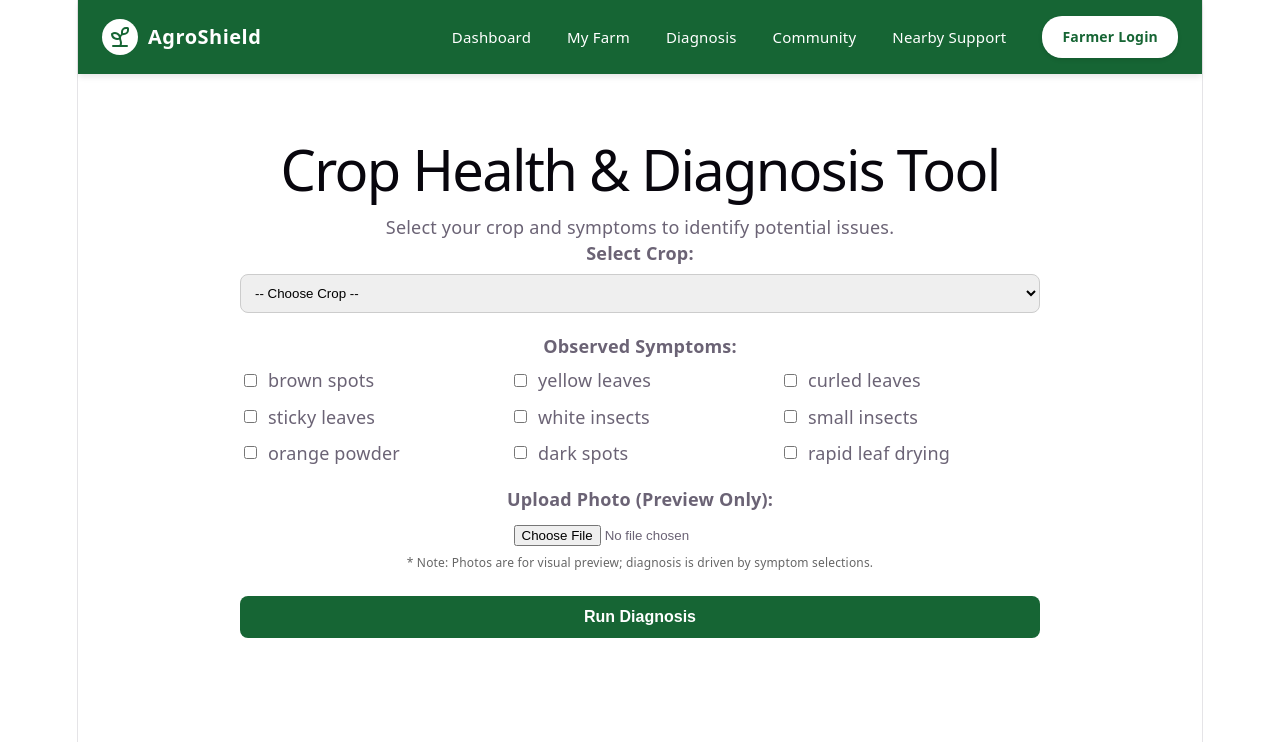
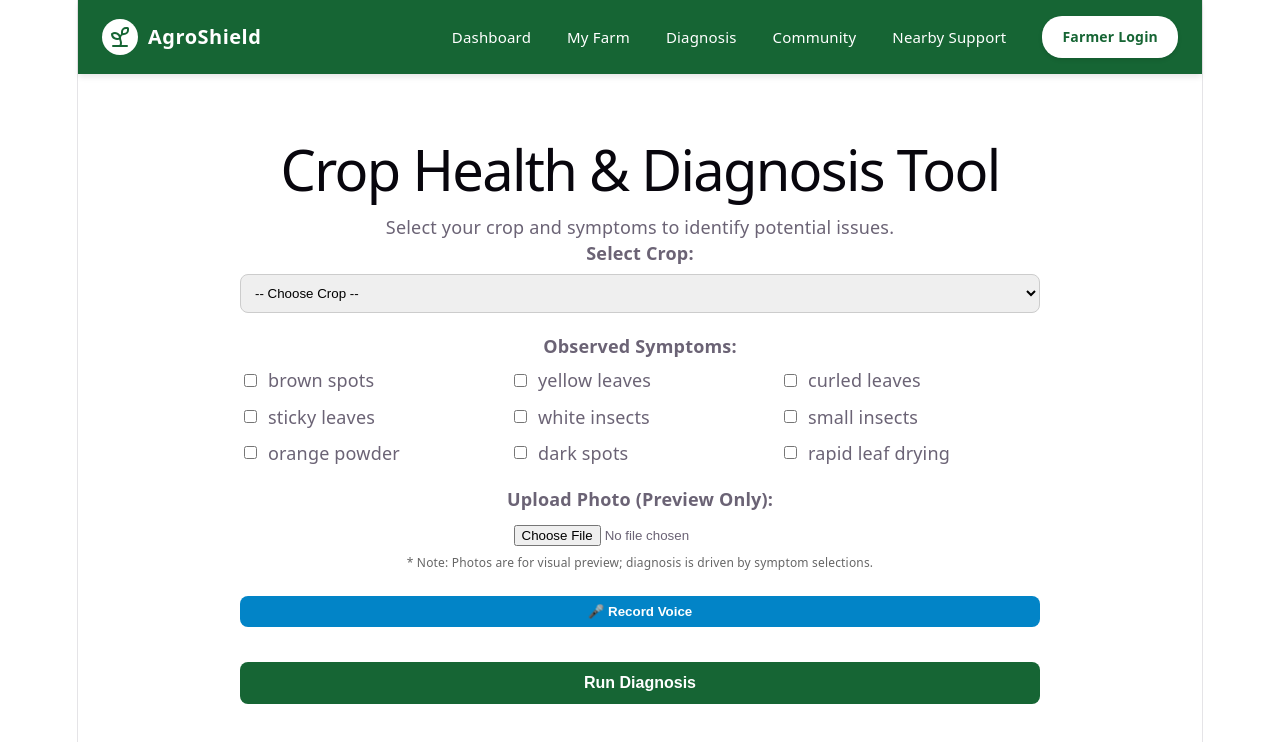
Before and after one commit to Neeraj835741/Agro-Shield, a React (Vite) app: page /report in a window 1280 px wide. Shown: the top 742 px of the page. Built offline with nearby package versions, Linux system fonts and the light colour scheme; no server answers.

Commit message:
voice integration modified

```diff
--- a/src/pages/ReportProblem.jsx
+++ b/src/pages/ReportProblem.jsx
@@ -1,4 +1,4 @@
-import React, { useState } from "react";
+import React, { useState, useRef } from "react";
 // Import commonSymptoms replacing the hard-coded symptomList
 import { commonSymptoms } from "../data/symptoms";
 
@@ -6,6 +6,7 @@ import { commonSymptoms } from "../data/symptoms";
 import { diagnoseCrop } from "../utils/diagnosisUtils";
 import { getSeasonFromDate } from "../utils/seasonUtils";
 import { saveHealthReport } from "../services/reportService";
+import { startVoiceRecognition } from "../utils/voiceUtils";
 
 function ReportProblem() {
   const [selectedCrop, setSelectedCrop] = useState("");
@@ -17,11 +18,62 @@ function ReportProblem() {
   const [isSubmitting, setIsSubmitting] = useState(false);
   const [saveStatus, setSaveStatus] = useState("");
 
+  const [isRecording, setIsRecording] = useState(false);
+  const recognitionRef = useRef(null);
+
   // Handle local image upload preview ONLY
   const handleImageChange = (e) => {
     const file = e.target.files[0];
     if (file) {
       setImagePreview(URL.createObjectURL(file));
+    }
+  };
+
+  const handleRecordVoice = () => {
+    // 1. If we are already recording, force it to stop immediately!
+    if (isRecording && recognitionRef.current) {
+      recognitionRef.current.stop();
+      return; // Exit early so we don't start a new one
+    }
+
+    // 2. Otherwise, start a new recording session
+    try {
+      const recognitionInstance = startVoiceRecognition({
+        language: 'en-IN',
+        onStart: () => {
+          setIsRecording(true);
+        },
+        onResult: (transcript) => {
+          console.log("Heard:", transcript);
+
+          if (transcript) {
+            const spokenWords = transcript.toLowerCase();
+            const matchedSymptoms = commonSymptoms.filter((symptom) =>
+              spokenWords.includes(symptom.toLowerCase())
+            );
+
+            if (matchedSymptoms.length > 0) {
+              setSelectedSymptoms((prevSelected) => {
+                const allSymptoms = [...prevSelected, ...matchedSymptoms];
+                return [...new Set(allSymptoms)];
+              });
+            }
+          }
+        },
+        onError: (errorMessage) => {
+          console.error("Voice error:", errorMessage);
+        },
+        onEnd: () => {
+          setIsRecording(false);
+          recognitionRef.current = null; // Clear the memory when done
+        }
+      });
+
+      // 3. Save the active microphone session to our ref so we can stop it later
+      recognitionRef.current = recognitionInstance;
+
+    } catch (error) {
+      alert(error.message);
     }
   };
 
@@ -138,6 +190,24 @@ function ReportProblem() {
           )}
         </div>
 
+        <button
+          type="button"
+          onClick={handleRecordVoice}
+          disabled={isRecording}
+          style={{
+            padding: "8px 16px",
+            backgroundColor: isRecording ? "#ef4444" : "#0284c7", // Turns red when recording!
+            color: "white",
+            borderRadius: "8px",
+            border: "none",
+            marginBottom: "15px",
+            cursor: isRecording ? "not-allowed" : "pointer",
+            fontWeight: "bold"
+          }}
+        >
+          {isRecording ? "🔴 Listening... Click to stop" : "🎤 Record Voice"}
+        </button>
+
         {/* Submit Button */}
         <button
           type="submit"
```
